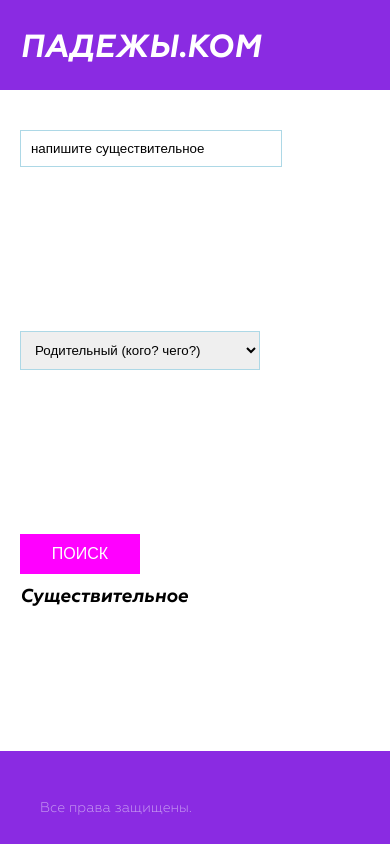
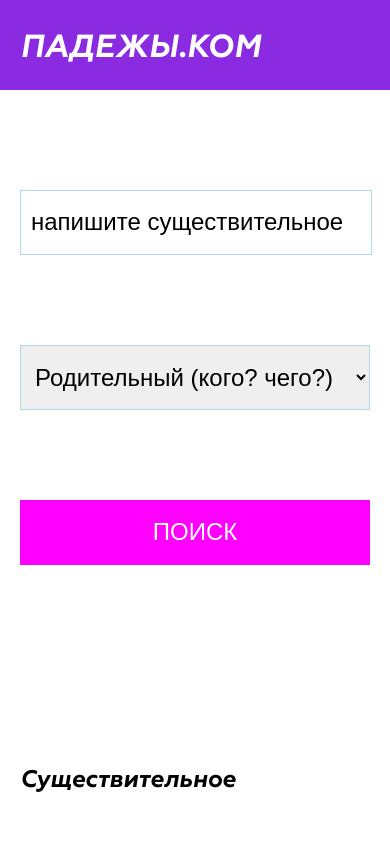
Before and after one commit to AntonChanin/padezgy, a React (Create React App) app: page / in a window 390 px wide. Shown: the top 844 px of the page. Built offline with nearby package versions, Linux system fonts and the light colour scheme.

Commit message:
flex box fix

```diff
--- a/src/component/button/button.css
+++ b/src/component/button/button.css
@@ -7,3 +7,12 @@
   height: 40px;
   padding: 10px;
 }
+
+@media screen and (max-width: 608px) {
+  .button {
+    width: calc(100%);
+    height: calc(100% / 9);
+    min-height: 65px;
+    font-size: 1.5rem;
+  }
+}
--- a/src/component/input/input.css
+++ b/src/component/input/input.css
@@ -3,3 +3,12 @@
   padding: 10px;
   width: 240px;
 }
+
+@media screen and (max-width: 608px) {
+  .input {
+    width: calc(100% - 20px);
+    height: calc(100% / 9 - 20px);
+    min-height: 43px;
+    font-size: 1.5rem;
+  }
+}
--- a/src/component/main/main.css
+++ b/src/component/main/main.css
@@ -4,7 +4,7 @@
   justify-content: space-between;
   margin: auto;
   max-width: calc(100% - 400px);
-  height: calc(100vh - 183px);
+  height: calc(100vh - 40px);
 }
 
 .main-canvas_body {
@@ -35,11 +35,13 @@
 
 @media screen and (max-width: 608px) {
   .main-canvas_body {
-    height: calc(100% - 183px);
+    height: 100%;
     display: flex;
     flex-direction: column;
     align-content: stretch;
     align-items: flex-start;
+    justify-content: space-around;
+    margin: 0;
   }
 
   .main-canvas_search {
@@ -47,8 +49,8 @@
     flex-direction: column;
     flex-wrap: nowrap;
     justify-content: space-between;
-    height: 100%;
+    width: 100%;
+    height: 375px;
     max-height: initial;
-    margin: 0 0 10px 0;
   }
 }
--- a/src/component/selector/selector.css
+++ b/src/component/selector/selector.css
@@ -3,3 +3,12 @@
   padding: 10px;
   width: 240px;
 }
+
+@media screen and (max-width: 608px) {
+  .selector {
+    width: calc(100%);
+    height: calc(100% / 9);
+    min-height: 65px;
+    font-size: 1.5rem;
+  }
+}
--- a/src/component/title/title.css
+++ b/src/component/title/title.css
@@ -3,3 +3,9 @@
   font-style: italic;
   margin: initial;
 }
+
+@media screen and (max-width: 608px) {
+  .title {
+    font-size: 1.5rem;
+  }
+}
```
